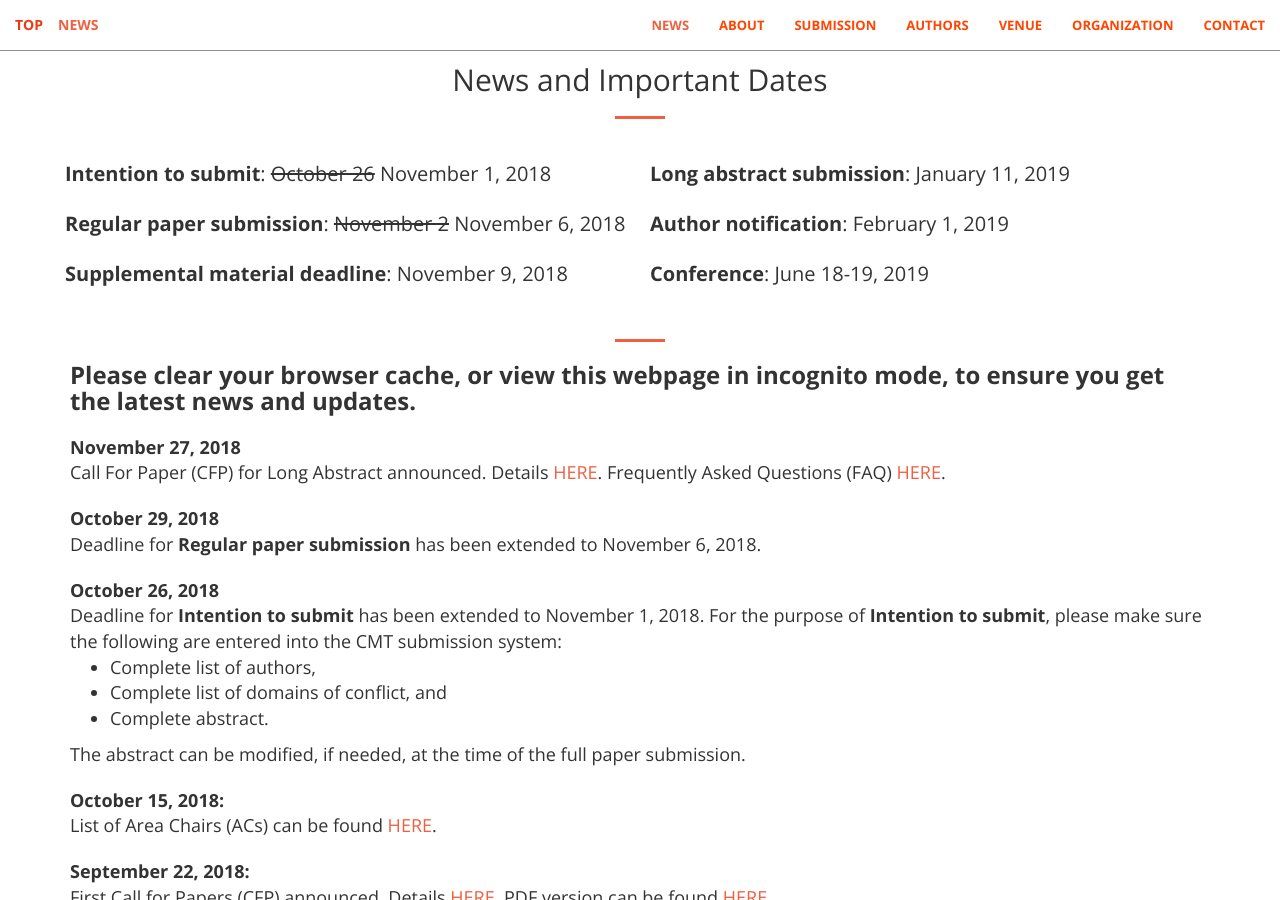
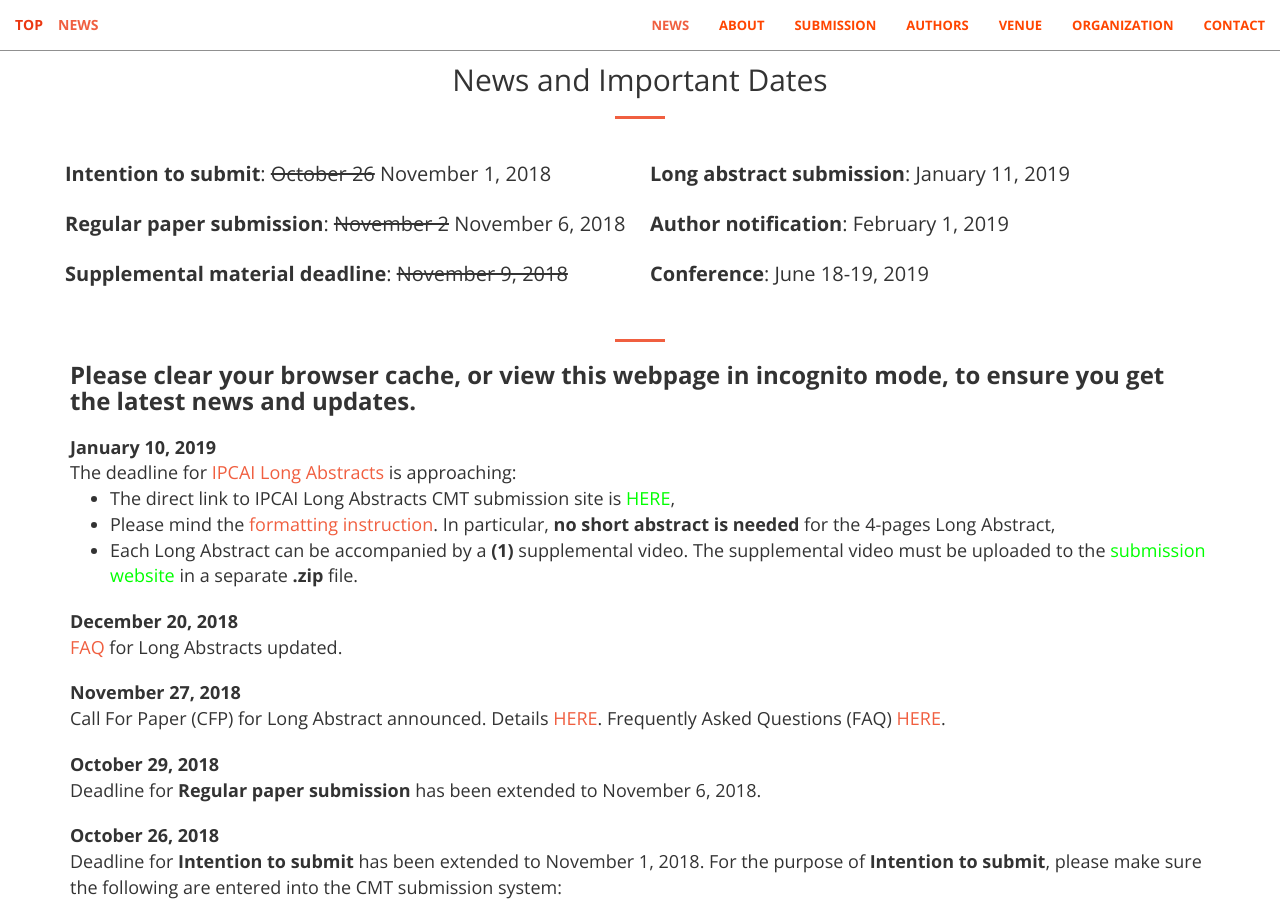
Before and after one commit to ipcai2021/ipcai2021.github.io, a Jekyll site: the page built from index.html, in a window 1280 px wide and 900 px high, scrolled down 937 px. Built offline with Jekyll 4.4.1, drawn with Linux system fonts in a browser that asks for light colours.

Commit message:
update news about long abstract.

```diff
--- a/_includes/news.html
+++ b/_includes/news.html
@@ -31,7 +31,7 @@
                         <div class="column" >
                             <p><b>Intention to submit</b>: <strike>October 26</strike> November 1, 2018</p>
                             <p><b>Regular paper submission</b>: <strike>November 2</strike> November 6, 2018</p>
-                            <p><b>Supplemental material deadline</b>: November 9, 2018</p>
+                            <p><b>Supplemental material deadline</b>: <strike>November 9, 2018</strike></p>
                         </div>
                         <div class="column" ">
                             <p><b>Long abstract submission</b>: January 11, 2019</p>
@@ -72,6 +72,19 @@
                         </h3>
                     </dl>
                     <dl>
+                        <dt>January 10, 2019</dt><dd>
+                            The deadline for <a class="page-scroll" href="#CFPLA">IPCAI Long Abstracts</a> is approaching:
+                            <ul>
+                                <li>The direct link to IPCAI Long Abstracts CMT submission site is <a href="https://cmt3.research.microsoft.com/IPCAILA2019" style="color: rgb(0,255,0)" target="_blank" >HERE</a>,</li>
+                                <li>Please mind the <a class="page-scroll" href="#CFPLA">formatting instruction</a>. In particular, <b>no short abstract is needed</b> for the 4-pages Long Abstract,</li>
+                                <li>Each Long Abstract can be accompanied by a <b>(1)</b> supplemental video. The supplemental video must be uploaded to the <a href="https://cmt3.research.microsoft.com/IPCAILA2019" style="color: rgb(0,255,0)" target="_blank">submission website </a> in a separate <b>.zip</b> file.</li>
+                            </ul>
+                        </dd>
+                    </dl>
+                    <dl>
+                        <dt>December 20, 2018</dt><dd><a class="page-scroll" href="#LAFAQ">FAQ</a> for Long Abstracts updated.</dd>
+                    </dl>
+                    <dl>
                         <dt>November 27, 2018</dt><dd>Call For Paper (CFP) for Long Abstract announced. Details <a class="page-scroll" href="#CFPLA">HERE</a>. Frequently Asked Questions (FAQ)  <a class="page-scroll" href="#LAFAQ">HERE</a>.</dd>
                     </dl>
                     <dl>
```
